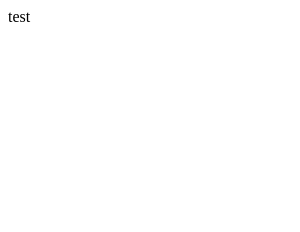
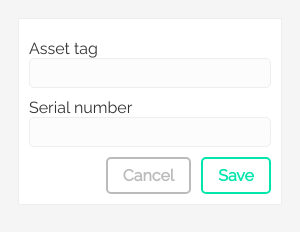
Before and after one commit to BrodoTbaggins/techtools, an Electron app: page inventory.html in a window 300 px wide. Drawn offline with Linux system fonts and the light colour scheme.

Commit message:
Adds UI for new inventory

```diff
--- a/inventory.html
+++ b/inventory.html
@@ -1,5 +1,82 @@
 <html>
+  <head>
+    <style>
+      @import url('https://fonts.googleapis.com/css?family=Raleway');
+      body{
+        background-color: #f5f5f5;
+        color: #333;
+        font-family: 'Raleway';
+        padding: 10px;
+        user-select: none;
+      }
+      form{
+        padding: 10px;
+        background-color: #fff;
+        width: 100%;
+        box-sizing: border-box;
+        border:1px solid #eee;
+        margin: 0;
+      }
+      label{
+        display: block;
+        margin-top: 10px;
+        width: 100%;
+      }
+      input{
+        border: none;
+        outline: none;
+        padding: 5px;
+        box-sizing: border-box;
+        width: 100%;
+        border:1px solid #eee;
+        border-radius: 5px;
+        font-size: 16px;
+        background-color: #fcfcfc;
+      }
+      .actions{
+        display: flex;
+        justify-content: flex-end;
+      }
+      .btn{
+        margin-top: 10px;
+        display: inline-block;
+        color: #00e6ac;
+        border: 2px solid #00e6ac;
+        font-weight: 700;
+        font-family: Raleway;
+        background-color: transparent;
+        padding: 7px 15px;
+        border-radius: 5px;
+        transition: background-color 0.1s linear;
+        cursor: pointer;
+      }
+      .btn:not(:first-of-type){
+        margin-left: 10px;
+      }
+      .btn:hover{
+        color: #fff;
+        background-color: #00e6ac;
+      }
+      .btn.secondary{
+        color: #bbb;
+        border-color: #bbb;
+      }
+      .btn.secondary:hover{
+        color: #666;
+        background-color: #bbb;
+      }
+    </style>
+  </head>
   <body>
-    test
+    <form>
+      <label for="asset">Asset tag</label>
+      <input id="asset" autofocus requied/>
+      <label for="serial">Serial number</label>
+      <input id="serial" requied/>
+      <div class="actions">
+        <div class="btn secondary">Cancel</div>
+        <div class="btn">Save</div>
+      </div>
+    </form>
   </body>
 </html>
```
